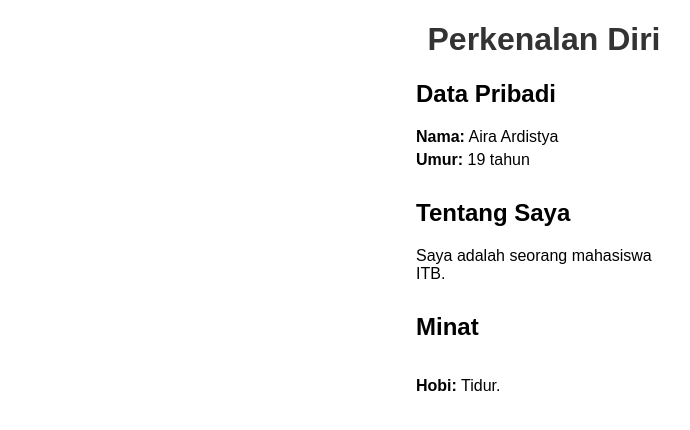
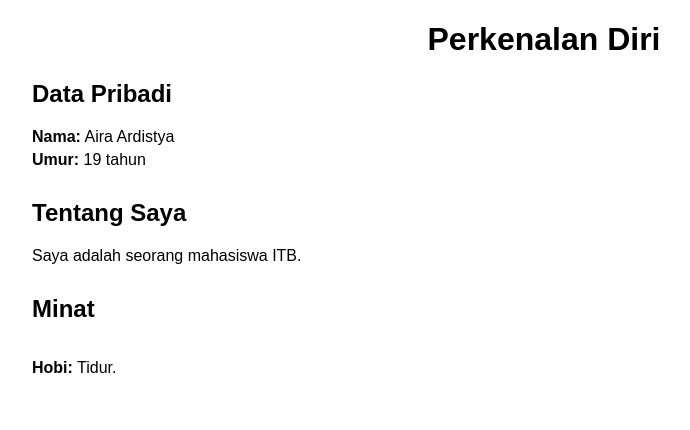
Before and after one commit to Ardistya/tugas-ardistya, a plain HTML site: page tugas2/index.html in a window 1280 px wide. Shown: the whole page, without its empty margins (96-786 px from the left). Drawn offline with Linux system fonts and the light colour scheme.

Commit message:
Update stylesheet.css

```diff
--- a/tugas2/stylesheet.css
+++ b/tugas2/stylesheet.css
@@ -5,17 +5,13 @@ body {
 }
 
 .container {
-    width: 20%;
+    width: 80%;
     margin: 0 auto;
 }
 
 header {
     text-align: center;
     margin-bottom: 20px;
-}
-
-h1 {
-    color: #333;
 }
 
 section {
@@ -35,7 +31,6 @@ section {
     margin-bottom: 5px;
 }
 
-/* Display properties */
 .personal-details p {
     display: block;
 }
```
